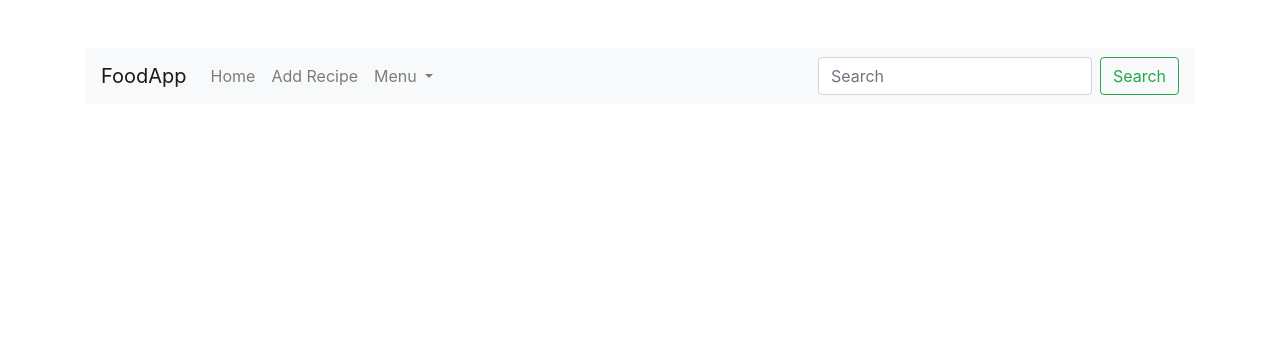
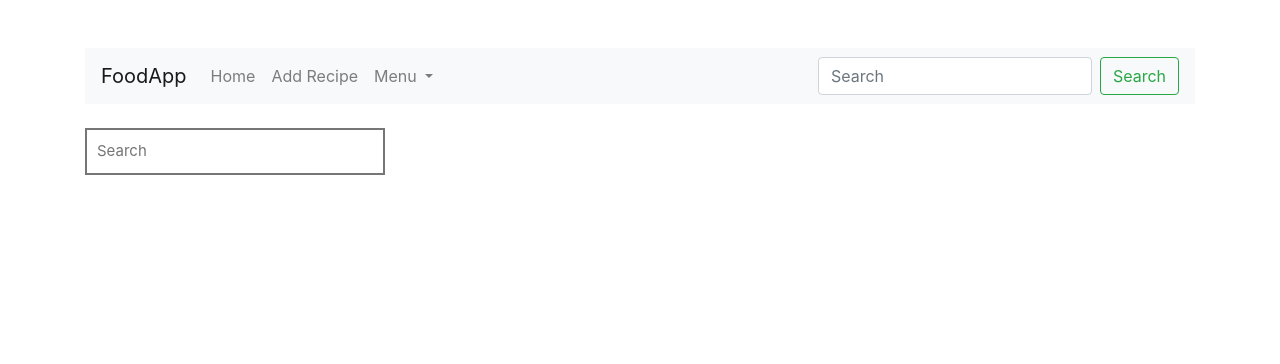
Before and after one commit to rhuthik/food-app, a Flask app: page /home in a window 1280 px wide. Shown: the top 364 px of the page. Run offline with Flask 2, Linux system fonts and the light colour scheme; data that the repository does not hold is empty; some libraries are stand-ins or nearby versions.

Commit message:
Base model of search box (#4)
* Added base model of search box

* function to filter recipes moved into foodapp folder as utils.py

* tests folder added

```diff
--- a/foodapp/routes.py
+++ b/foodapp/routes.py
@@ -5,13 +5,15 @@ from foodapp.models import User, Recipe, Ingredient
 
 def filter(string) :
     shortList = []
-    counter = 0
-    for i in Ingredient.query.all() :
-        if string.capitalize() in (i.name).capitalize() :
-            counter += 1
-            shortList.append(i.name)
-        if counter == 10 :
+    search = "%{}%".format(string)
+    count = 0
+    for ing in Ingredient.query.filter(Ingredient.name.like(search)).all() :
+        count += 1
+        shortList.append(ing.name)
+
+        if count == 10 :
             break
+
     return shortList
 
 @app.route("/", methods=['GET', 'POST'])
@@ -59,8 +61,8 @@ def delete(id):
 
     return redirect(url_for('home'))
 
-@app.route('/process', methods=['POST', 'GET'])
-def process() :
+@app.route('/ingredientsearch', methods=['POST', 'GET'])
+def ingredientsearch() :
     string = request.form['search']
     print(string)
     if len(string) > 0 :
--- /dev/null
+++ b/foodapp/static/css/searchbox.css
@@ -0,0 +1,42 @@
+.dropbtn {
+    color: black;
+    padding: 10px;
+    font-size: 15px;
+    border-style: solid;
+    cursor: pointer;
+    width: 300px;
+  }
+
+  .dropdown {
+    position: relative;
+    display: inline-block;
+  }
+
+  .dropdown-content {
+    text-align: left;
+    display: block;
+    position: absolute;
+    background-color: #f9f9f9;
+    width: 300px;
+    box-shadow: 0px 8px 16px 0px rgba(0,0,0,0.2);
+    z-index: 1;
+  }
+
+  .dropdown-content button {
+    width: 300px;
+    background-color: white;
+    border-style: solid;
+    color: black;
+    padding: 12px 16px;
+    text-decoration: none;
+    display: block;
+    text-align: center;
+  }
+
+  .dropdown-content button:hover {
+    background-color: rgb(200,200,200);
+  }
+
+  .dropdown:hover .dropbtn {
+    background-color:white;
+  }
--- a/foodapp/templates/base.html
+++ b/foodapp/templates/base.html
@@ -4,6 +4,7 @@
     <meta charset="utf-8">
     <meta name="viewport" content="width=device-width, initial-scale=1, shrink-to-fit=no">
     <link rel="stylesheet" href="https://maxcdn.bootstrapcdn.com/bootstrap/4.0.0/css/bootstrap.min.css" integrity="sha384-Gn5384xqQ1aoWXA+058RXPxPg6fy4IWvTNh0E263XmFcJlSAwiGgFAW/dAiS6JXm" crossorigin="anonymous">
+    <script src="https://ajax.googleapis.com/ajax/libs/jquery/3.5.1/jquery.min.js" ></script>
     {% block TITLE %}
     {% endblock %}
   </head>
@@ -18,8 +19,6 @@
           </div>
       </div>
     </div>
-
-    <script src="https://code.jquery.com/jquery-3.2.1.slim.min.js" integrity="sha384-KJ3o2DKtIkvYIK3UENzmM7KCkRr/rE9/Qpg6aAZGJwFDMVNA/GpGFF93hXpG5KkN" crossorigin="anonymous"></script>
     <script src="https://cdnjs.cloudflare.com/ajax/libs/popper.js/1.12.9/umd/popper.min.js" integrity="sha384-ApNbgh9B+Y1QKtv3Rn7W3mgPxhU9K/ScQsAP7hUibX39j7fakFPskvXusvfa0b4Q" crossorigin="anonymous"></script>
     <script src="https://maxcdn.bootstrapcdn.com/bootstrap/4.0.0/js/bootstrap.min.js" integrity="sha384-JZR6Spejh4U02d8jOt6vLEHfe/JQGiRRSQQxSfFWpi1MquVdAyjUar5+76PVCmYl" crossorigin="anonymous"></script>
   </body>
--- a/foodapp/templates/home.html
+++ b/foodapp/templates/home.html
@@ -2,10 +2,40 @@
 
   {% block TITLE %}
   <title>Home</title>
+
+  <link rel="stylesheet" href="{{ url_for('static', filename='css/searchbox.css') }}">
+  <script>
+    $(document).ready(function(){
+        $('#searchbox').keyup(function(){
+          req = $.ajax({
+            data : { 'search' : $('#searchbox').val() },
+            type : 'POST',
+            url : '{{ url_for('ingredientsearch') }}'
+          });
+
+          req.done(function (data){
+            $('#cont').html('');
+            for (var i=0; i<data['result'].length; i++){
+              $('#cont').append('<button>' + data['result'][i] + '</button>' );
+            }
+          });
+        });
+      });
+  </script>
+
   {% endblock %}
 
   {% block content%}
   <br>
+
+  <div class="dropdown">
+    <input class="dropbtn" id="searchbox" placeholder="Search">
+    <div class="dropdown-content" id="cont">
+
+    </div>
+  </div>
+
+  <br><br>
   <div class="card-columns">
   {% for recipe in recipes %}
   <div class="card">
```
Also changed, not shown: foodapp/utils.py (renamed from filter.py, +12 -23 lines), tests/test.py (added, +8 -0 lines).
